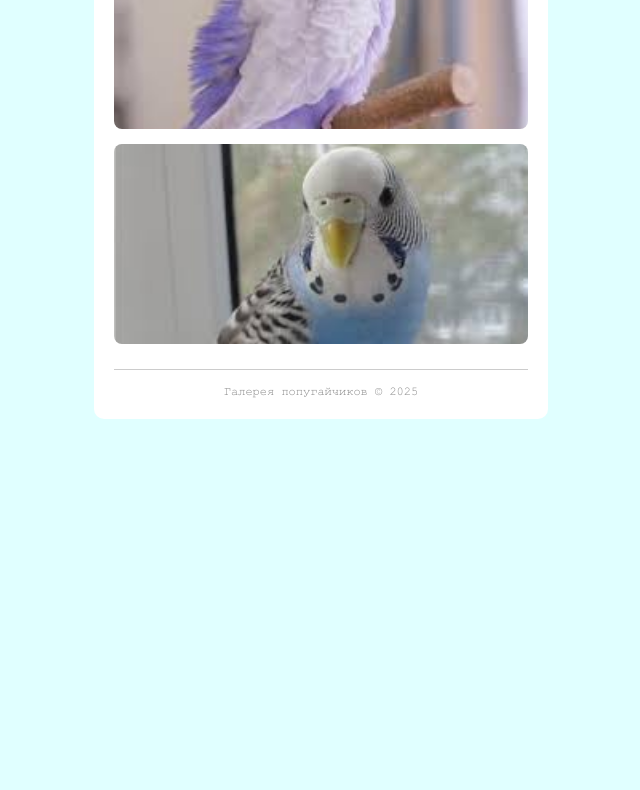
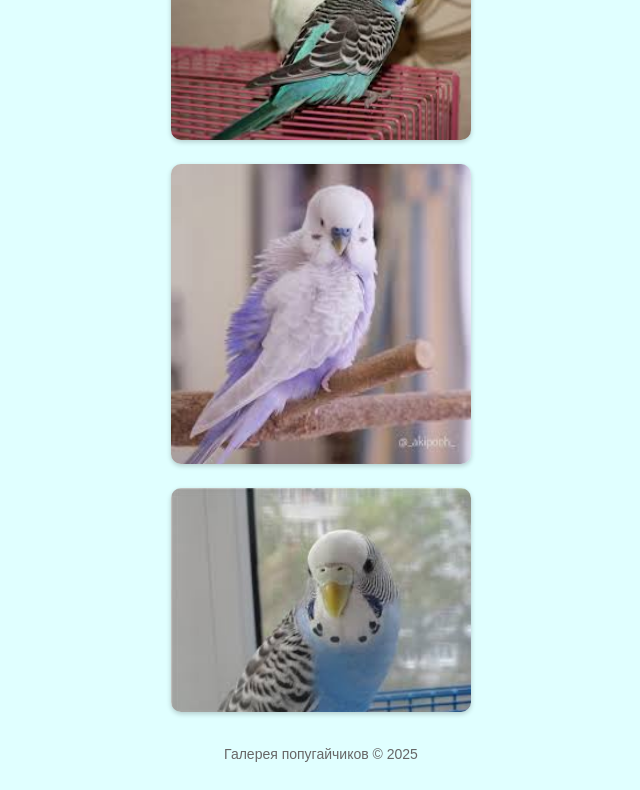
Before and after one commit to nah-bro-imma-deadman/PARROTGALLERY, a plain HTML site: page PARROTGALLERY/index.html in a window 1280 px wide. Shown: the part 1060-1850 px from the top of the page, without its empty margins (319-959 px from the left). Before the commit the page ends 1499 px from the top, so only its background shows below. Drawn offline with Linux system fonts and the light colour scheme.

Commit message:
index.html

```diff
--- a/PARROTGALLERY/index.html
+++ b/PARROTGALLERY/index.html
@@ -4,16 +4,37 @@
     <meta charset="UTF-8">
     <meta name="viewport" content="width=device-width, initial-scale=1.0">
     <title>Галерея попугаев</title>
-    <link rel="stylesheet" href="css/style.css">
+    <style>
+        body {
+            font-family: Arial, sans-serif;
+            background: #e0ffff;
+            color: #000;
+            text-align: center;
+            padding: 20px;
+        }
+        h1 {
+            color: #2c5530;
+            margin-bottom: 30px;
+        }
+        .photo-item {
+            margin-bottom: 20px;
+        }
+        .photo-item img {
+            width: 100%;
+            max-width: 300px;
+            border-radius: 10px;
+            box-shadow: 0 2px 5px rgba(0,0,0,0.2);
+        }
+        footer {
+            margin-top: 30px;
+            color: #666;
+            font-size: 14px;
+        }
+    </style>
 </head>
 <body>
-    <div class="container">
-        <header>
-            <h1>Попугаи</h1>
-            <p class="subtitle">Фотогалерея</p>
-        </header>
+    <h1>Галерея попугаев</h1>
 
-        <div class="gallery">
     <div class="photo-item">
         <img src="img/parrot1.jpg" alt="Попугай 1">
     </div>
@@ -32,11 +53,9 @@
     <div class="photo-item">
         <img src="img/parrot6.jpg" alt="Попугай 6">
     </div>
-        </div>
 
     <footer>
-            <p>Галерея попугайчиков © 2025</p>
+        Галерея попугайчиков © 2025
     </footer>
-    </div>
 </body>
 </html>
```
Lines whose indentation alone changed are shown as unchanged.
